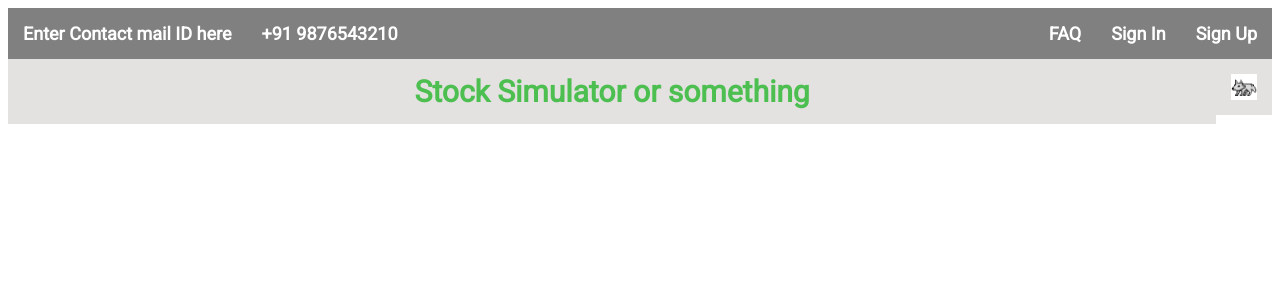
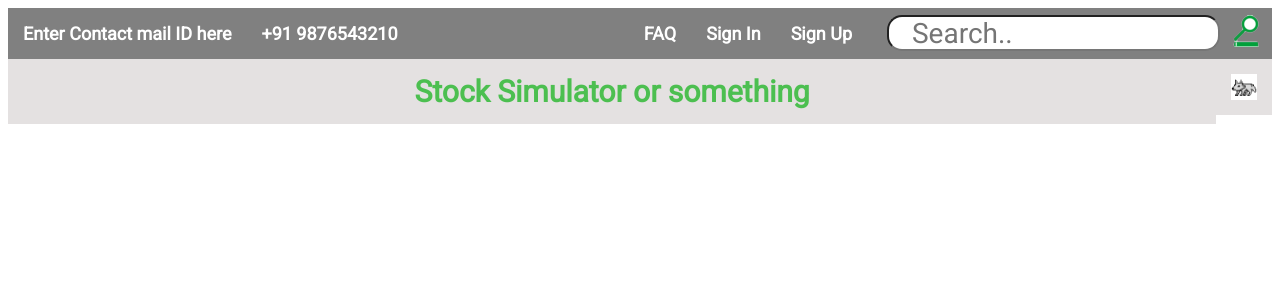
Before and after one commit to Rvdixit23/WebTechProject, a PHP site: page / in a window 1280 px wide. Shown: the top 300 px of the page. Run offline with PHP 8.4, Linux system fonts and the light colour scheme.

Commit message:
Added search bar to index.html and CSS into common.css

```diff
--- a/common.css
+++ b/common.css
@@ -60,3 +60,25 @@ img{
     75%  {background-color:white; left:0px; top:200px;}
     100% {background-color:#D8D3D3; left:0px; top:0px;}
   }
+
+.search-container {
+      float: right;
+      background-color: gray;;
+      font-size: 28px;
+  }
+
+#searchBox {
+    height: 30px;
+    margin-top: 7px;
+    margin-left: 20px;
+    border-radius: 15px;
+    font-size: 28px;
+    text-indent: 0.5em;
+}
+
+#searchButton {
+    float: right;
+    margin-left: 10px;
+    margin-top: 7px;
+    margin-right: 10px;
+}
--- a/index.html
+++ b/index.html
@@ -19,9 +19,17 @@
             <div class="topbarRight">
                 <!-- REMOVE THE APPROPRIATE TAGS
                         WHILE MAKING THE PAGE -->
+                <div class="search-container">
+                    <form action="search.php">
+                        <input type="text" id="searchBox" placeholder=" Search.." name="search">
+                        <input type="image" src="searchButton.png" id="searchButton">
+                        </button>
+                    </form>
+                </div>
                 <a href="signup.html">Sign Up</a>
                 <a href="login.html">Sign In</a>
                 <a href="about.html#faq">FAQ</a>
+
             </div>
         </div>
 
```
Also changed, not shown: search.php (added), searchButton.png (added).
